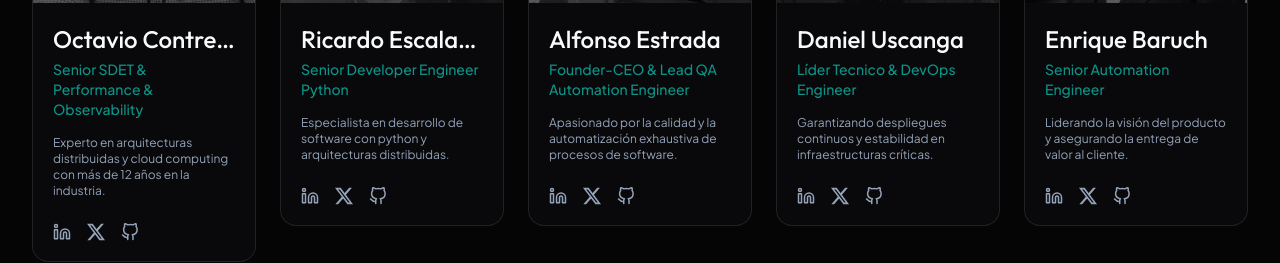
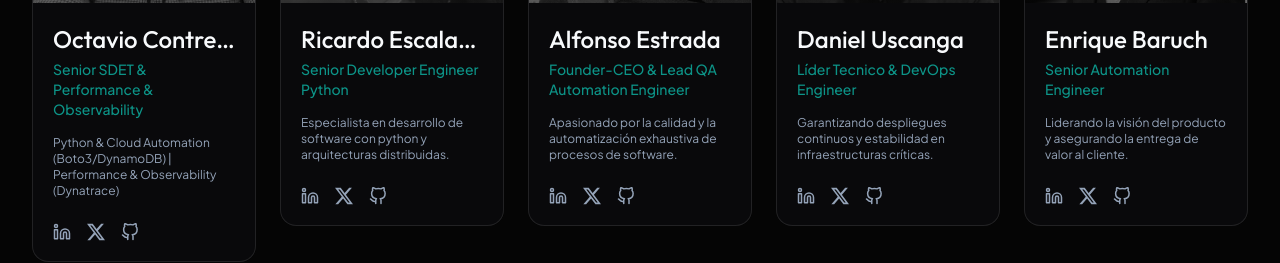
Before and after one commit to Jaem-x/ser-pro-web, a React (Vite) app: page /nosotros in a window 1280 px wide. Shown: the part 2060-2323 px from the top of the page. Built offline with nearby package versions, Linux system fonts and the light colour scheme.

Commit message:
update: refine Octavio Contreras bio in Nosotros page

```diff
--- a/src/pages/Nosotros.tsx
+++ b/src/pages/Nosotros.tsx
@@ -69,7 +69,7 @@ const team = [
     name: "Octavio Contreras",
     role: "Senior SDET & Performance & Observability",
     image: OctavioImg,
-    bio: "Experto en arquitecturas distribuidas y cloud computing con más de 12 años en la industria.",
+    bio: "Python & Cloud Automation (Boto3/DynamoDB) | Performance & Observability (Dynatrace)",
   },
   {
     name: "Ricardo Escalante",
```
